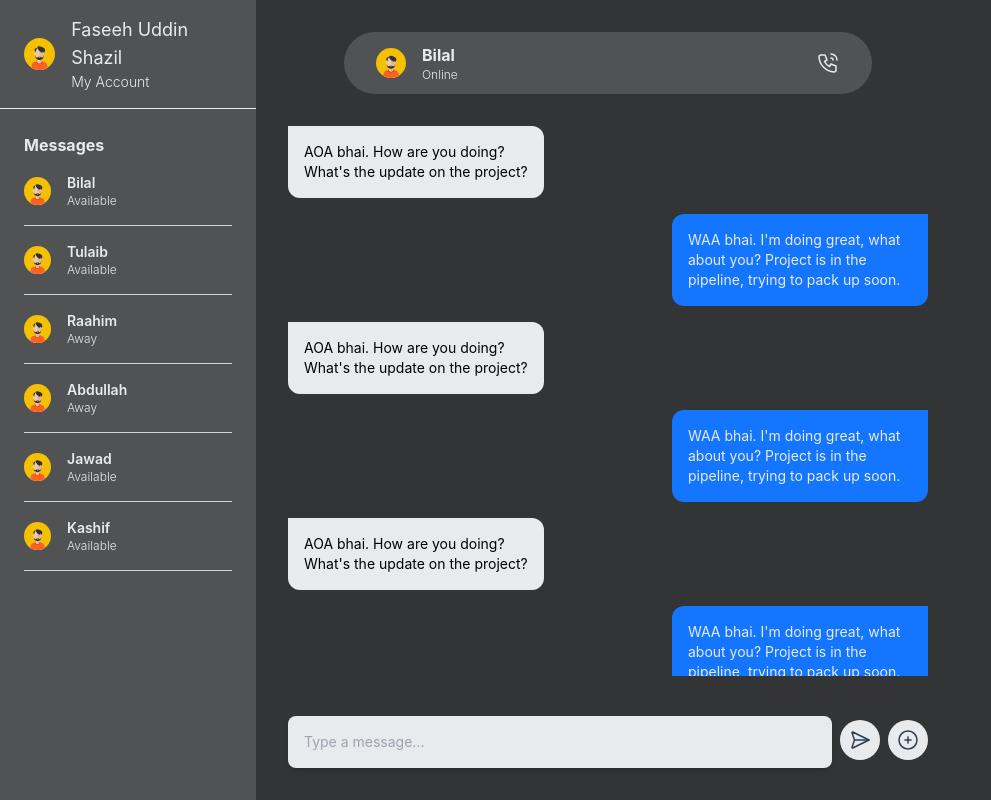
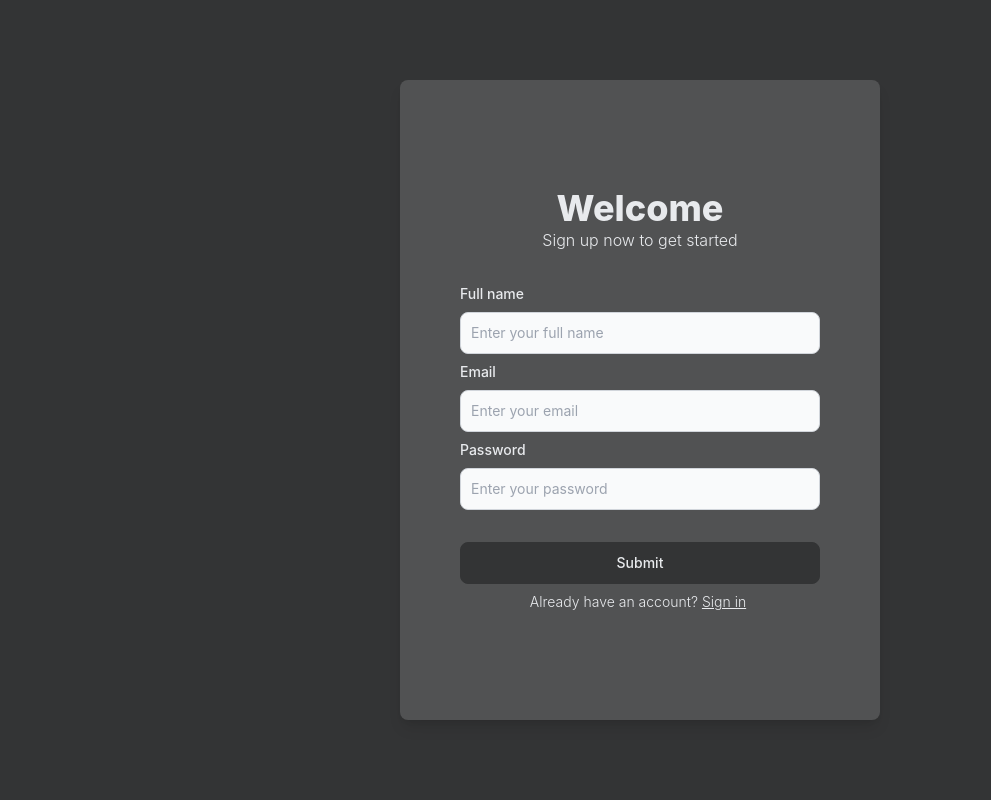
Before and after one commit to Faseeh-Uddin/chat-app-mern, a React (Create React App) app in the folder client/: page /users/sign_up in a window 1280 px wide. Shown: the whole page, without its empty margins (0-991 px from the left). Built offline with nearby package versions, Linux system fonts and the light colour scheme.

Commit message:
Added Routing

```diff
--- a/client/package.json
+++ b/client/package.json
@@ -8,6 +8,7 @@
     "@testing-library/user-event": "^13.5.0",
     "react": "^18.3.1",
     "react-dom": "^18.3.1",
+    "react-router-dom": "^6.23.0",
     "react-scripts": "5.0.1",
     "web-vitals": "^2.1.4"
   },
--- a/client/src/App.js
+++ b/client/src/App.js
@@ -3,12 +3,40 @@ import "./App.css";
 
 import LoginSignupForm from "./modules/loginSignupForm";
 import Dashboard from "./modules/dashboard";
+import { Routes, Route, Navigate, useLocation } from "react-router-dom";
+
+const ProtectedRoute =({children})=>{
+  const isLoggedIn = localStorage.getItem('user:token') !== null;
+  const location = useLocation();
+
+  // console.log("isLoggedIn: ", isLoggedIn);
+
+  if(!isLoggedIn && location.pathname === "/"){
+    return <Navigate to={'users/sign_in'} />
+  }
+  else if(isLoggedIn && ["/users/sign_in", "/users/sign_up"].includes(location.pathname)) {
+    return <Navigate to="/" />;
+  }
+
+  return children;
+}
 
 function App() {
   return (
     <div className="bg-dark-gray h-screen flex justify-center items-center">
-      {/* <LoginSignupForm /> */}
-      <Dashboard />
+      <Routes>
+        <Route path="/" element={<ProtectedRoute><Dashboard/></ProtectedRoute> } />
+
+        <Route path="/users/sign_in" element={
+        <ProtectedRoute>
+          <LoginSignupForm isSignInPage={true} />
+        </ProtectedRoute>} />
+
+        <Route path="/users/sign_up" element={
+        <ProtectedRoute>
+          <LoginSignupForm isSignInPage={false}/>
+        </ProtectedRoute>} />
+      </Routes>
     </div>
   );
 }
--- a/client/src/index.js
+++ b/client/src/index.js
@@ -1,13 +1,16 @@
-import React from 'react';
-import ReactDOM from 'react-dom/client';
-import './index.css';
-import App from './App';
-import reportWebVitals from './reportWebVitals';
+import React from "react";
+import ReactDOM from "react-dom/client";
+import "./index.css";
+import App from "./App";
+import reportWebVitals from "./reportWebVitals";
+import { BrowserRouter } from "react-router-dom";
 
-const root = ReactDOM.createRoot(document.getElementById('root'));
+const root = ReactDOM.createRoot(document.getElementById("root"));
 root.render(
   <React.StrictMode>
-    <App />
+    <BrowserRouter>
+      <App />
+    </BrowserRouter>
   </React.StrictMode>
 );
 
--- a/client/src/modules/loginSignupForm.js
+++ b/client/src/modules/loginSignupForm.js
@@ -1,6 +1,7 @@
 import React, { useState } from "react";
 import Input from "../components/input";
 import Button from "../components/button";
+import { useNavigate } from "react-router-dom";
 const LoginSignupForm = ({isSignInPage=true}) => {
   const [data, setData] = useState({
     ...(!isSignInPage && {
@@ -10,19 +11,20 @@ const LoginSignupForm = ({isSignInPage=true}) => {
     password: ''
   })
 
+  const navigate = new useNavigate();
   // console.log(data)
   return <div className="bg-light-gray w-[60vh] h-[80vh] shadow-lg rounded-lg flex flex-col justify-center items-center">
     <div className="text-4xl font-extrabold text-[#e8eaed]">Welcome {isSignInPage && 'Back'}</div>
     <div className="text font-light text-light mb-8">{isSignInPage ? 'Sign In to explore' : 'Sign up now to get started'}</div>
 
     <form onSubmit={(e)=>{e.preventDefault(); console.log('Submitted')}} className="flex flex-col items-center w-full">
-      {!isSignInPage && <Input label="Full name" name="name" placeholder="Enter your full name" className="mb-2" value={data.fullName} onChange={(e) => setData({...data, fullName: e.target.value}) } />}
-      <Input label="Email" name="email" type="email" placeholder="Enter your email" className="mb-2" value={data.email} onChange={(e) => setData({...data, email: e.target.value})} />
-      <Input label="Password" name="password" type="password" placeholder="Enter your password" className="mb-8" value={data.password} onChange={(e)=> setData({...data, password: e.target.value})} />
+      {!isSignInPage && <Input label="Full name" name="name" placeholder="Enter your full name" className="w-3/4" inputClassName="mb-2" value={data.fullName} onChange={(e) => setData({...data, fullName: e.target.value}) } />}
+      <Input label="Email" name="email" type="email" placeholder="Enter your email" className="w-3/4" inputClassName="mb-2" value={data.email} onChange={(e) => setData({...data, email: e.target.value})} />
+      <Input label="Password" name="password" type="password" placeholder="Enter your password" className="w-3/4" inputClassName="mb-8" value={data.password} onChange={(e)=> setData({...data, password: e.target.value})} />
       <Button label="Submit" type="submit" className="w-3/4 mb-2"/>
     </form>
 
-    <div className="text-sm font-light text-light">{isSignInPage ? "Don't have an account?" : "Already have an account?"}<span className="cursor-pointer underline px-1">{isSignInPage ? 'Sign up' : 'Sign in'}</span></div>
+    <div className="text-sm font-light text-light">{isSignInPage ? "Don't have an account?" : "Already have an account?"}<span className="cursor-pointer underline px-1" onClick={() => {navigate(`/users/${isSignInPage ? 'sign_up' : 'sign_in'}`)}}>{isSignInPage ? 'Sign up' : 'Sign in'}</span></div>
 
   </div>;
 };
```
Also changed, not shown: 1 other file (tests, documents, lock files or other folders).
